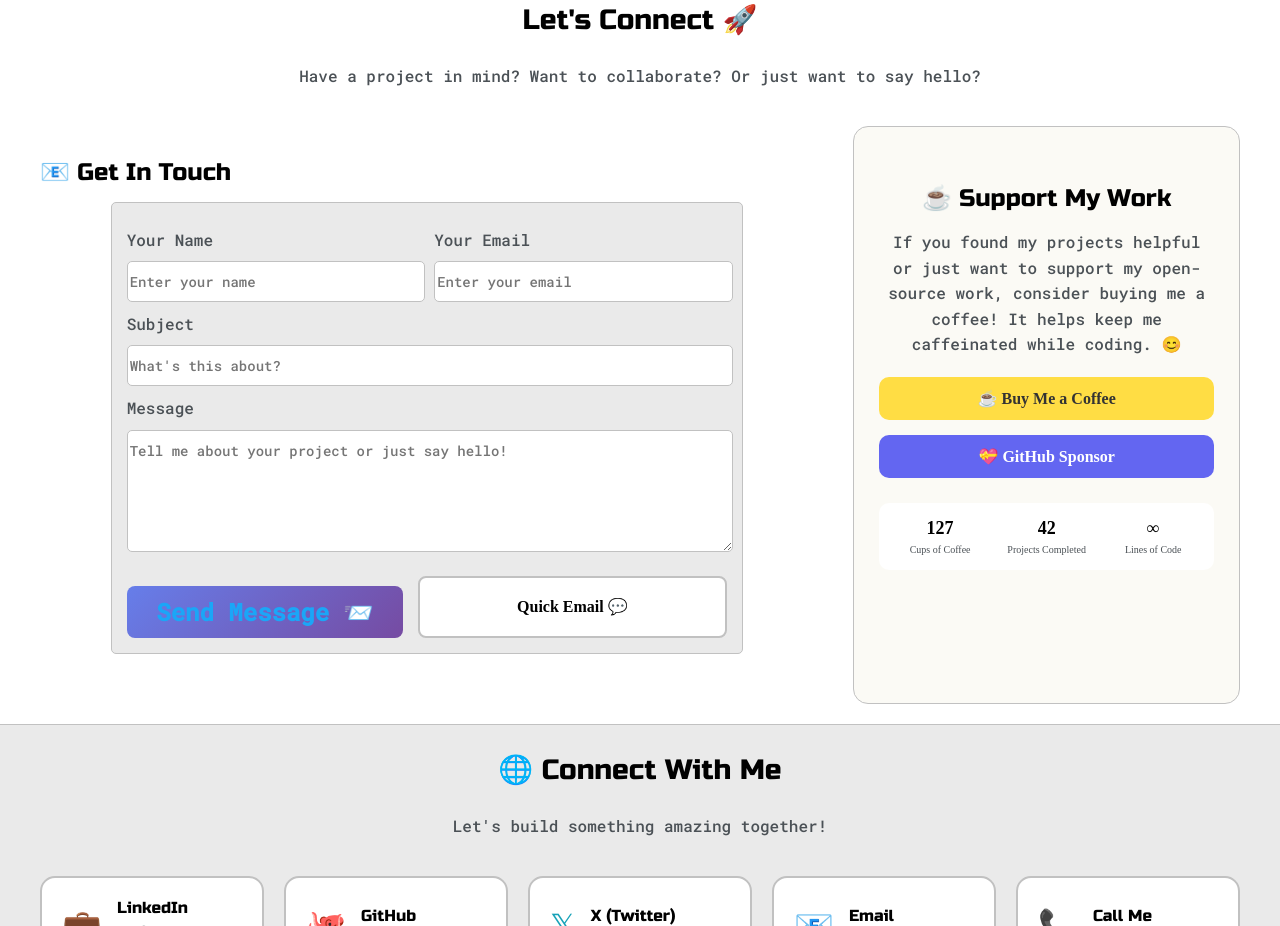
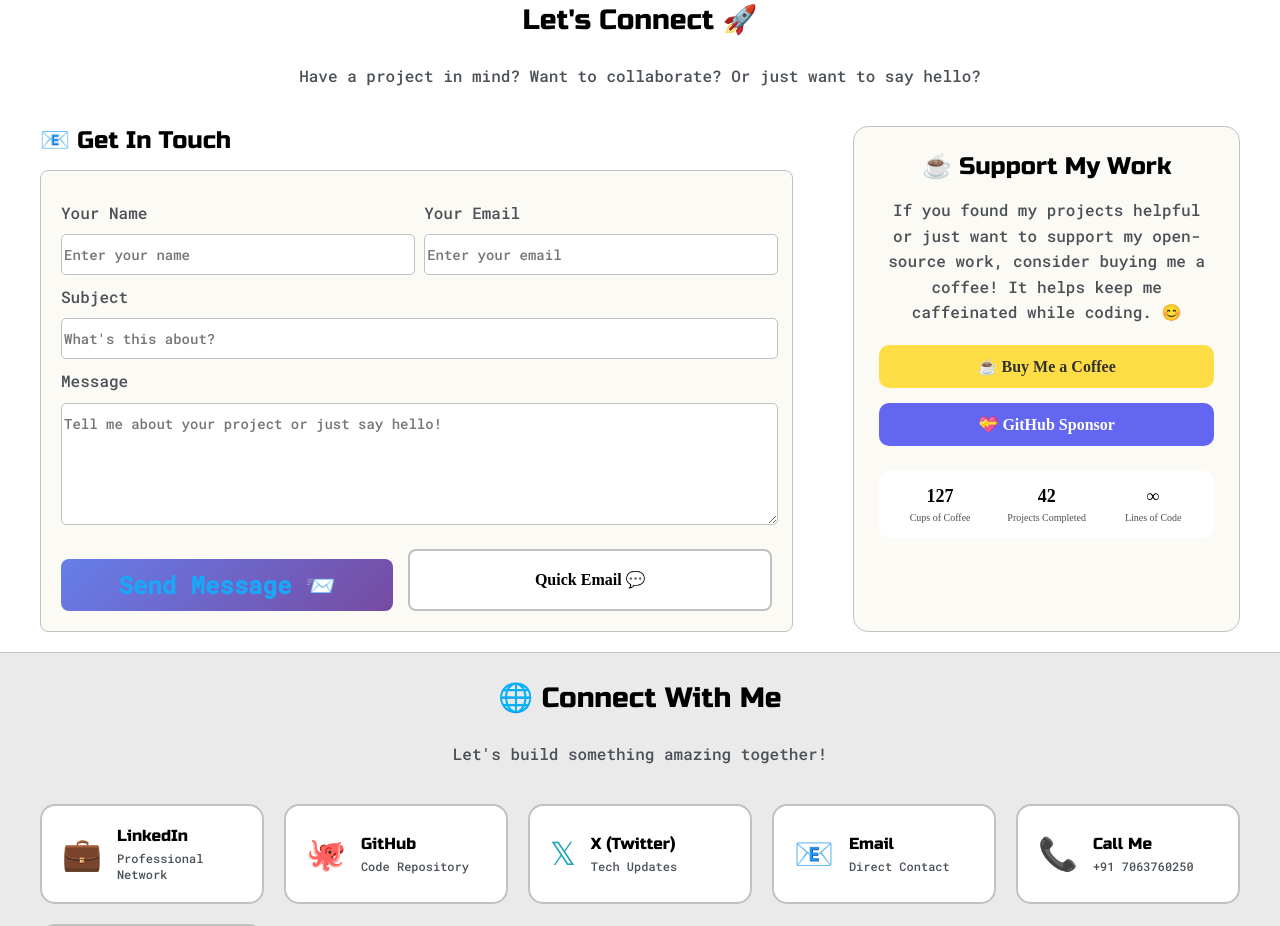
Before and after one commit to sumitmallick/sumitmallick.github.io, a plain HTML site: page index.html in a window 1280 px wide. Shown: the part 4299-5225 px from the top of the page. Drawn offline with Linux system fonts and the light colour scheme.

Commit message:
update website css

```diff
--- a/default.css
+++ b/default.css
@@ -685,9 +685,14 @@ h6 { font-size: 16px;}
 	margin-top: 30px;
 }
 
+.contact-form-section{
+	padding-right: 20px;
+}
+
 .contact-form-section h4, .coffee-section h4{
 	color: var(--mainText);
 	margin-bottom: 15px;
+	margin-top: 0;
 }
 
 .form-row{
@@ -964,14 +969,12 @@ h6 { font-size: 16px;}
 
 #contact-form{
 	display: block;
-	max-width: 600px;
-	margin: 0 auto;
+	width: 100%;
 	border: 1px solid var(--borderColor);
-	padding: 15px;
-	border-radius: 5px;
-	background-color: var(--mainColor);
-	margin-bottom: 50px;
-
+	padding: 20px;
+	border-radius: 8px;
+	background-color: var(--previewBg);
+	box-sizing: border-box;
 }
 
 #contact-form label{
```
